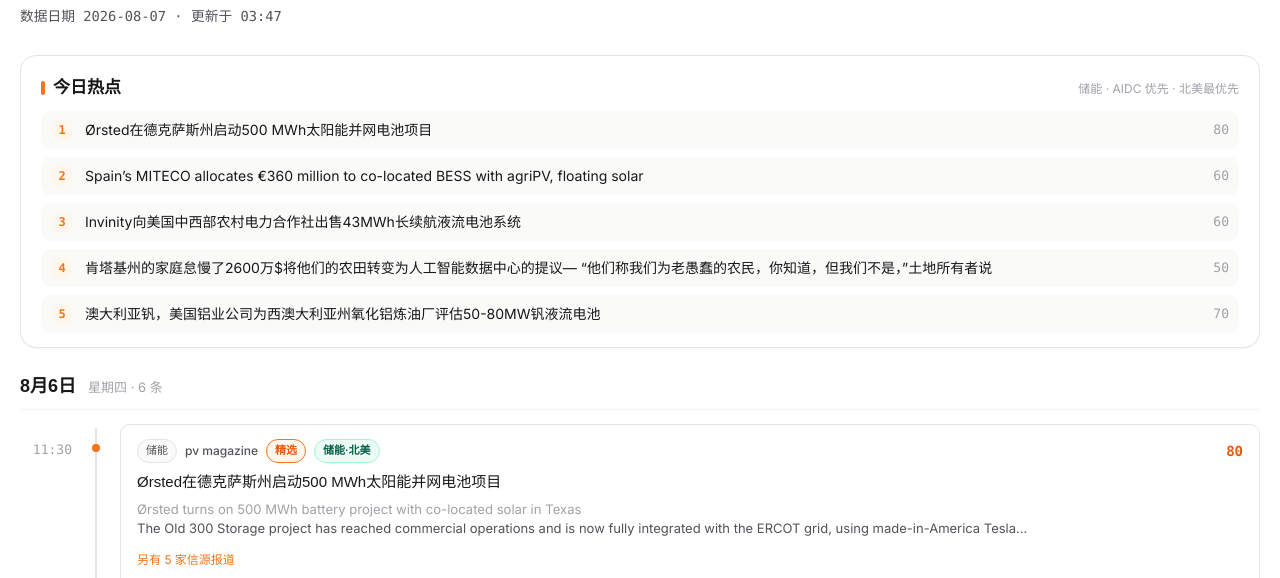
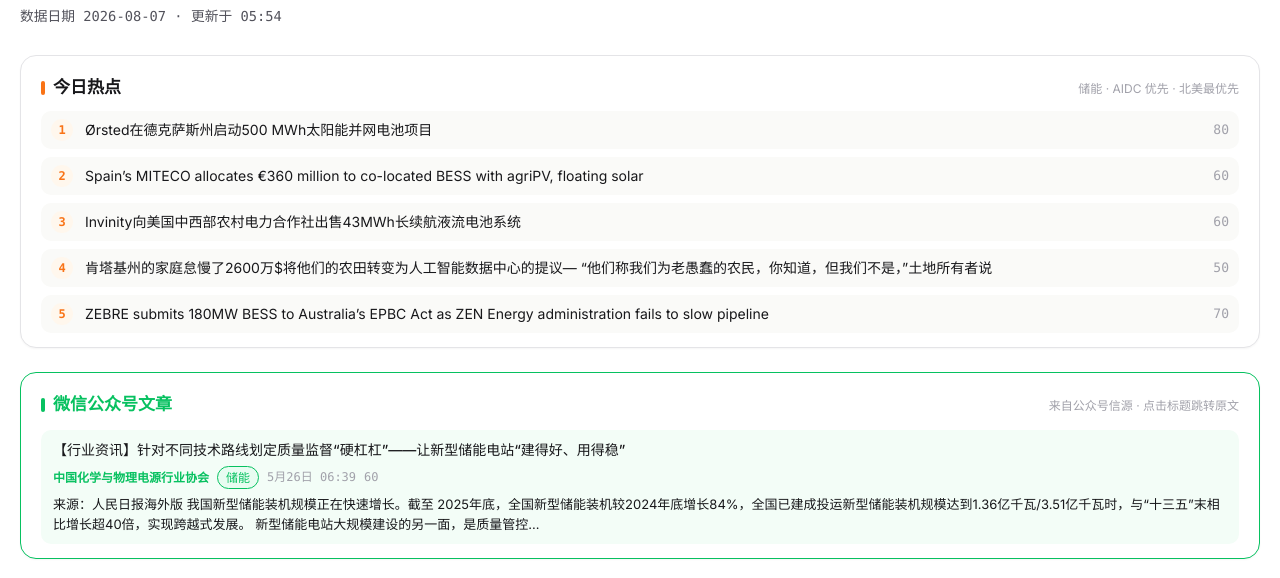
Before and after one commit to KeNINGKe/EnergyHub, a website: page index.html in a window 1280 px wide. Shown: the part 370-948 px from the top of the page. Drawn offline with Linux system fonts and the light colour scheme; a web font is replaced by a local one.

Commit message:
feat(feed): 封杀电动汽车内容，精选页新增微信公众号独立区块
- filters.json negative 增加电动汽车/电动车/纯电/插混/增程/混动/EV/electric vehicle|car|pickup|truck|suv 等词，移除「电动车-充换电-基建」组合分组；重建后 8 条 EV 文章全部消失
- 精选页新增「微信公众号文章」区块（今日热点下方），所有 wechat:true 文章独立列出，主时间线排除微信文章避免重复
- 根因修复：种子文章 fetched:true 无 addedAt → 下一次构建即被清理，微信内容一次性消失；重置 fetched + 补 addedAt，重建后微信文章重新注入并置顶今日观察
- 测试 +2（renderWechatBlock、EV 封杀），全量 144 通过

```diff
--- a/assets/app.js
+++ b/assets/app.js
@@ -400,6 +400,41 @@ function renderHotList(events) {
       </li>`).join('');
 }
 
+/* ===== 微信公众号区块 ===== */
+function renderWechatBlock() {
+  const block = $('#wechatBlock');
+  if (!block) return;
+  const wechatEvents = state.allEvents.filter(ev => ev.wechat === true);
+  if (!wechatEvents.length) {
+    block.hidden = true;
+    return;
+  }
+  $('#wechatList').innerHTML = wechatEvents.map(renderWechatCard).join('');
+  block.hidden = false;
+}
+
+function renderWechatCard(ev) {
+  const url = ev.url || ev.link || '#';
+  const t = new Date(ev.publishedAt || ev.pubDate || ev.isoDate || ev.date);
+  const valid = !isNaN(t.getTime());
+  const dateStr = valid ? `${t.getMonth() + 1}月${t.getDate()}日` : '';
+  const time = valid ? t.toLocaleTimeString('zh-CN', { hour: '2-digit', minute: '2-digit', hour12: false }) : '';
+  const src = typeof ev.source === 'string' ? ev.source : (ev.source && ev.source.name) || '微信公众号';
+  const topic = ev.topic ? getTopicLabel(ev.topic) : '';
+  const summary = ev.summary ? `<p class="wechat-card-summary">${escapeHtml(truncate(ev.summary, 140))}</p>` : '';
+  return `
+      <li class="wechat-card">
+        <a class="wechat-card-link" href="${escapeHtml(url)}" target="_blank" rel="noopener">${escapeHtml(ev.title || ev.translatedTitle || '')}</a>
+        <div class="wechat-card-meta">
+          <span class="wechat-card-src">${escapeHtml(src)}</span>
+          ${topic ? `<span class="wechat-card-topic">${escapeHtml(topic)}</span>` : ''}
+          ${dateStr ? `<span class="wechat-card-time">${dateStr}${time ? ' ' + time : ''}</span>` : ''}
+          <span class="wechat-card-score">${formatScore(ev.importance)}</span>
+        </div>
+        ${summary}
+      </li>`;
+}
+
 /* ===== 精选页（C-03 ~ C-08） ===== */
 function renderFeatured() {
   const meta = $('#featuredMeta');
@@ -418,10 +453,13 @@ function renderFeatured() {
     hotBlock.hidden = true;
   }
 
+  // 微信公众号区块：当日数据里所有微信文章单独列出，避免被埋没
+  renderWechatBlock();
+
   const timelineEl = $('#featuredTimeline');
   const featuredIds = new Set(state.featured ? (state.featured.featuredEventIds || []) : []);
-  // 精选页只展示每日精选的条目（featuredEventIds），不再渲染全部动态
-  const featuredEvents = state.allEvents.filter(ev => featuredIds.has(ev.id));
+  // 精选页只展示每日精选的条目（featuredEventIds）；微信文章已在公众号区块展示，这里排除避免重复
+  const featuredEvents = state.allEvents.filter(ev => featuredIds.has(ev.id) && !ev.wechat);
   if (featuredEvents.length) {
     timelineEl.innerHTML = renderTimeline(featuredEvents, featuredIds);
   } else {
--- a/assets/style.css
+++ b/assets/style.css
@@ -911,6 +911,100 @@ code {
   color: var(--text-faint);
 }
 
+/* ===== 微信公众号区块 ===== */
+.wechat-block {
+  background: var(--bg);
+  border: 1px solid #07C160;
+  border-radius: var(--radius-md);
+  padding: 18px 20px 14px;
+  margin-bottom: 24px;
+  box-shadow: var(--shadow-sm);
+}
+.wechat-block-head {
+  display: flex;
+  align-items: baseline;
+  justify-content: space-between;
+  gap: 12px;
+  margin-bottom: 12px;
+}
+.wechat-block-title {
+  font-family: var(--font-heading-news);
+  font-size: 17px;
+  font-weight: 600;
+  color: #07C160;
+}
+.wechat-block-title::before {
+  content: '';
+  display: inline-block;
+  width: 4px;
+  height: 14px;
+  margin-right: 8px;
+  border-radius: 2px;
+  background: #07C160;
+  vertical-align: -2px;
+}
+.wechat-block-meta {
+  font-size: 12px;
+  color: var(--text-faint);
+}
+.wechat-block-list {
+  list-style: none;
+  margin: 0;
+  padding: 0;
+  display: grid;
+  gap: 10px;
+}
+.wechat-card {
+  padding: 10px 12px;
+  border-radius: var(--radius-sm);
+  background: #F3FDF7;
+  min-width: 0;
+}
+.wechat-card-link {
+  display: block;
+  font-size: 14px;
+  font-weight: 500;
+  color: var(--text);
+  text-decoration: none;
+  line-height: 1.4;
+}
+.wechat-card-link:hover {
+  color: #07C160;
+}
+.wechat-card-meta {
+  display: flex;
+  align-items: center;
+  flex-wrap: wrap;
+  gap: 8px;
+  margin-top: 6px;
+  font-size: 12px;
+  color: var(--text-faint);
+}
+.wechat-card-src {
+  font-weight: 600;
+  color: #07C160;
+}
+.wechat-card-topic {
+  padding: 1px 8px;
+  border-radius: 999px;
+  background: #E8FCF1;
+  border: 1px solid #07C160;
+  color: #07C160;
+}
+.wechat-card-time {
+  font-family: var(--font-mono);
+}
+.wechat-card-score {
+  font-family: var(--font-mono);
+  color: var(--text-faint);
+}
+.wechat-card-summary {
+  margin: 6px 0 0;
+  font-size: 13px;
+  color: var(--text-soft);
+  line-height: 1.5;
+}
+
 /* ===== 时间线排布（参考 aihot.virxact.com） ===== */
 .timeline-day {
   margin-bottom: 28px;
--- a/feeds/featured.json
+++ b/feeds/featured.json
@@ -1,22 +1,22 @@
 {
   "schemaVersion": 1,
   "date": "2026-08-07",
-  "generatedAt": "2026-08-07T03:47:43.198Z",
+  "generatedAt": "2026-08-07T05:54:12.467Z",
   "observations": [
     "【储能】【行业资讯】针对不同技术路线划定质量监督“硬杠杠”——让新型储能电站“建得好、用得稳”",
     "【储能】Ørsted在德克萨斯州启动500 MWh太阳能并网电池项目",
-    "【其他能源动态】这款1.5兆瓦电动卡车充电器刚刚克服了美国的一个关键障碍"
+    "【光伏与风电】2026年第二季度Clearway Energy可再生能源和储能发电量同比增长16%"
   ],
   "featuredEventIds": [
     "evt_f15e71e03887",
     "evt_bdffa573a29f",
-    "evt_b1befb293903",
     "evt_ccf8c72ed15b",
     "evt_6d9e72c77977",
     "evt_354448ec2424",
     "evt_886d819f9280",
     "evt_f44be569c418",
-    "evt_667ee76c3bab",
-    "evt_5e0c79ed0192"
+    "evt_76c16e2008ad",
+    "evt_5e0c79ed0192",
+    "evt_919f7512f24c"
   ]
 }
--- a/feeds/wechat-articles.json
+++ b/feeds/wechat-articles.json
@@ -1,12 +1,13 @@
 {
   "version": "1.0.0",
-  "updatedAt": "2026-08-07T03:47:59.531Z",
+  "updatedAt": "2026-08-07T05:54:34.852Z",
   "articles": [
     {
       "sourceName": "中国化学与物理电源行业协会",
       "url": "https://mp.weixin.qq.com/s/iOywr-9s1fWXlLcSzbLqFg",
       "title": "【行业资讯】针对不同技术路线划定质量监督“硬杠杠”——让新型储能电站“建得好、用得稳”",
       "pubDate": "2026-05-26T06:39:00.000Z",
+      "addedAt": "2026-08-07T03:00:00.000Z",
       "fetched": true
     }
   ]
--- a/index.html
+++ b/index.html
@@ -7,7 +7,7 @@
   <link rel="preconnect" href="https://fonts.googleapis.com">
   <link rel="preconnect" href="https://fonts.gstatic.com" crossorigin>
   <link href="https://fonts.googleapis.com/css2?family=Inter:wght@400;500;600&family=Anta:wght@400&display=swap" rel="stylesheet">
-  <link rel="stylesheet" href="assets/style.css?v=16">
+  <link rel="stylesheet" href="assets/style.css?v=17">
 </head>
 <body>
   <header class="site-header">
@@ -35,6 +35,13 @@
           <span class="hot-card-meta">储能 · AIDC 优先 · 北美最优先</span>
         </div>
         <ol class="hot-card-list" id="hotList"></ol>
+      </div>
+      <div class="wechat-block" id="wechatBlock" hidden>
+        <div class="wechat-block-head">
+          <span class="wechat-block-title">微信公众号文章</span>
+          <span class="wechat-block-meta">来自公众号信源 · 点击标题跳转原文</span>
+        </div>
+        <ul class="wechat-block-list" id="wechatList"></ul>
       </div>
       <div class="timeline" id="featuredTimeline">
         <div class="loading-state">加载中…</div>
@@ -71,6 +78,6 @@
     <span class="footer-credit">@Jereh-Power</span>
   </footer>
 
-  <script src="assets/app.js?v=11"></script>
+  <script src="assets/app.js?v=12"></script>
 </body>
 </html>
```
Also changed, not shown: data/filters.json (+4 -5 lines), tests/app.test.mjs (+30 -3 lines), tests/filter.test.mjs (+7 -2 lines), .git-commit-msg.txt (added), feeds/daily-v2.json.
